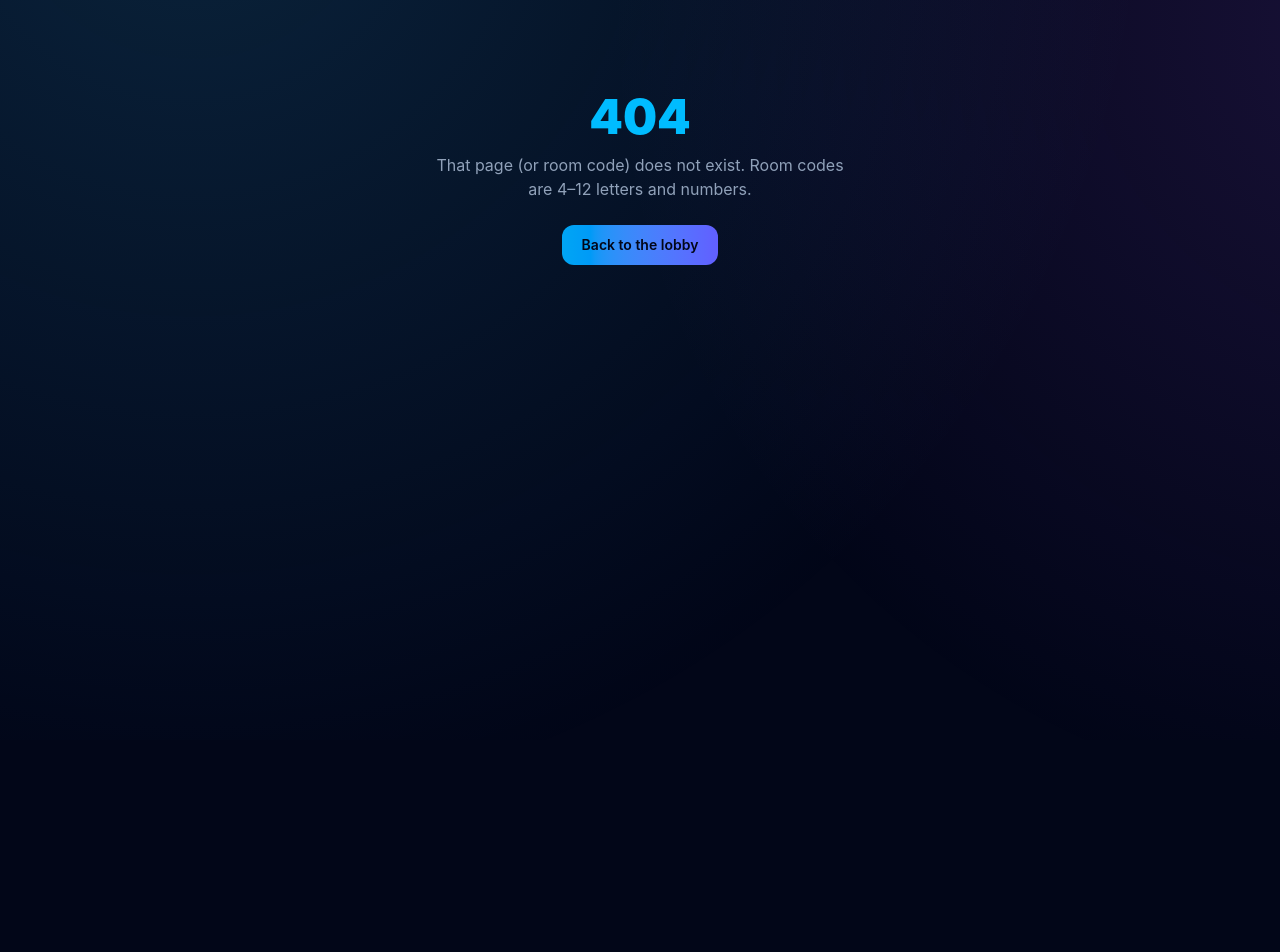
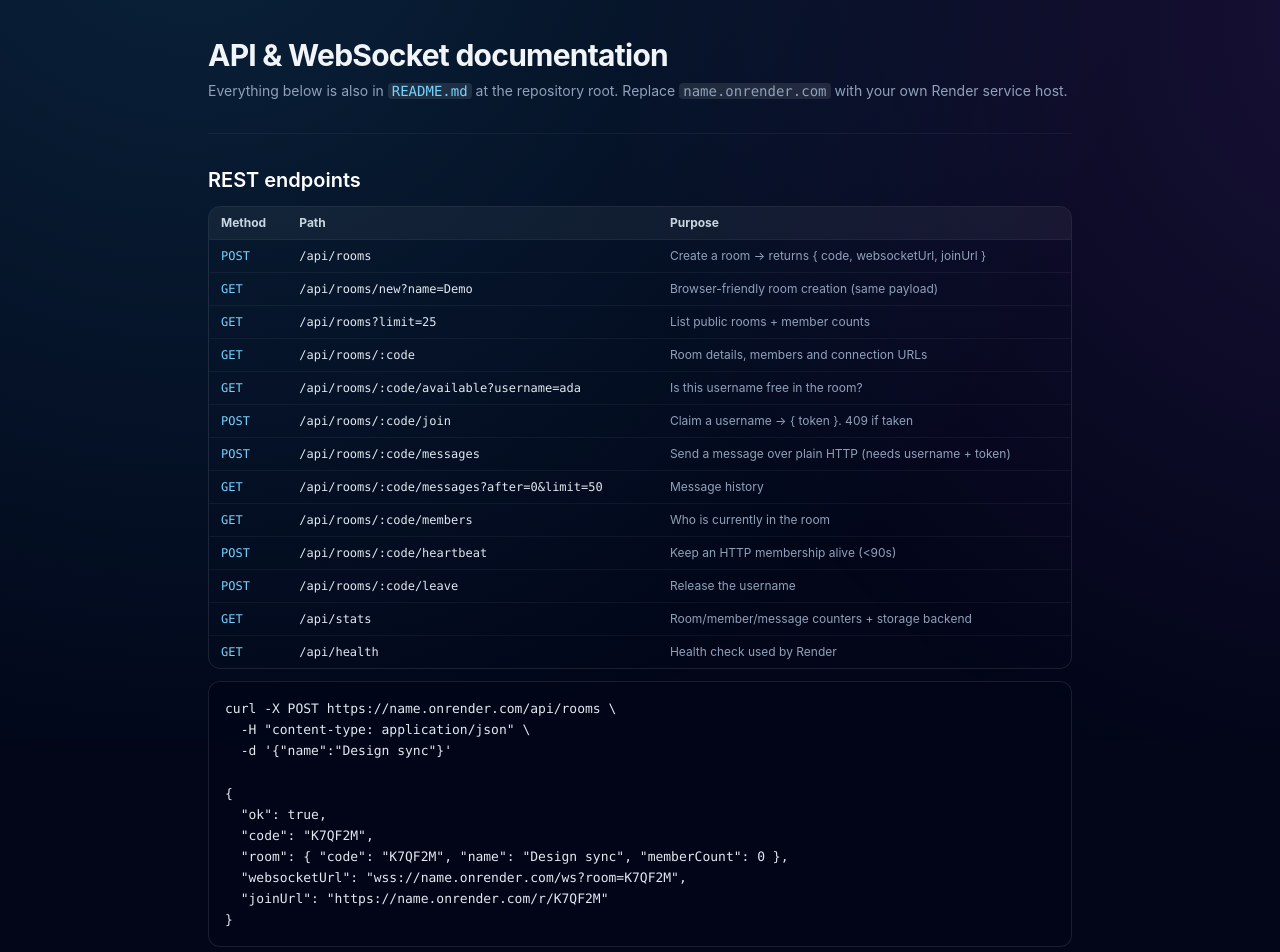
Before and after one commit to voidluax/WebsocketChat, a Next.js app: page /docs in a window 1280 px wide. Before the commit this address had no page. Shown: the part 60-1012 px from the top of the page. Before the commit the page ends 800 px from the top, so only its background shows below. Built offline with nearby package versions, Linux system fonts and the light colour scheme.

Commit message:
Upload src/app/docs/page.tsx

```diff
--- /dev/null
+++ b/src/app/docs/page.tsx
@@ -0,0 +1,201 @@
+import type { ReactNode } from "react";
+
+export const dynamic = "force-static";
+
+function Code({ children }: { children: ReactNode }) {
+  return (
+    <pre className="chat-scroll mt-3 overflow-x-auto rounded-xl border border-white/10 bg-slate-950/80 p-4 text-[13px] leading-relaxed text-slate-200">
+      <code>{children}</code>
+    </pre>
+  );
+}
+
+function Section({ id, title, children }: { id: string; title: string; children: ReactNode }) {
+  return (
+    <section id={id} className="scroll-mt-24 border-t border-white/5 pt-8">
+      <h2 className="text-xl font-semibold text-white">{title}</h2>
+      <div className="mt-3 space-y-3 text-sm text-slate-400">{children}</div>
+    </section>
+  );
+}
+
+const REST_ROWS: Array<[string, string, string]> = [
+  ["POST", "/api/rooms", "Create a room → returns { code, websocketUrl, joinUrl }"],
+  ["GET", "/api/rooms/new?name=Demo", "Browser-friendly room creation (same payload)"],
+  ["GET", "/api/rooms?limit=25", "List public rooms + member counts"],
+  ["GET", "/api/rooms/:code", "Room details, members and connection URLs"],
+  ["GET", "/api/rooms/:code/available?username=ada", "Is this username free in the room?"],
+  ["POST", "/api/rooms/:code/join", "Claim a username → { token }. 409 if taken"],
+  ["POST", "/api/rooms/:code/messages", "Send a message over plain HTTP (needs username + token)"],
+  ["GET", "/api/rooms/:code/messages?after=0&limit=50", "Message history"],
+  ["GET", "/api/rooms/:code/members", "Who is currently in the room"],
+  ["POST", "/api/rooms/:code/heartbeat", "Keep an HTTP membership alive (<90s)"],
+  ["POST", "/api/rooms/:code/leave", "Release the username"],
+  ["GET", "/api/stats", "Room/member/message counters + storage backend"],
+  ["GET", "/api/health", "Health check used by Render"],
+];
+
+const WS_CLIENT_FRAMES: Array<[string, string]> = [
+  ["create_room", `{"type":"create_room","name":"Standup","username":"ada"}`],
+  ["join", `{"type":"join","room":"ABC123","username":"ada"}`],
+  ["message", `{"type":"message","text":"hello world"}`],
+  ["typing", `{"type":"typing","state":true}`],
+  ["members", `{"type":"members"}`],
+  ["history", `{"type":"history","after":0,"limit":50}`],
+  ["leave", `{"type":"leave"}`],
+  ["ping", `{"type":"ping"}`],
+];
+
+const WS_SERVER_FRAMES: Array<[string, string]> = [
+  ["welcome", "Sent immediately after the socket opens"],
+  ["room_created", "{ code, room } after a create_room frame"],
+  ["joined", "{ room, username, token, members, history }"],
+  ["message", "{ id, room, username, text, ts, kind:'chat' }"],
+  ["system", "join/leave notices (kind:'system')"],
+  ["presence", "{ members: [...], count }"],
+  ["typing", "{ username, state }"],
+  ["error", "{ code, message } – see error codes below"],
+  ["pong", "reply to ping"],
+];
+
+const ERRORS: Array<[string, string, string]> = [
+  ["USERNAME_TAKEN", "409", "4409 — username already in the room"],
+  ["ROOM_NOT_FOUND", "404", "4404 — unknown room code"],
+  ["INVALID_USERNAME", "400", "4400 — 2–24 chars, [A-Za-z0-9 ._-]"],
+  ["INVALID_CODE", "400", "4400 — code must be 4–12 alphanumerics"],
+  ["NOT_IN_ROOM", "403", "— join before sending"],
+  ["RATE_LIMITED", "429", "4429 — 20 msgs / 10s per user"],
+];
+
+export default function DocsPage() {
+  return (
+    <main className="mx-auto max-w-4xl space-y-8 px-4 pb-24 pt-10">
+      <header>
+        <h1 className="text-3xl font-bold tracking-tight">API &amp; WebSocket documentation</h1>
+        <p className="mt-2 text-sm text-slate-400">
+          Everything below is also in <code className="rounded bg-white/10 px-1 text-sky-300">README.md</code> at the
+          repository root. Replace <code className="rounded bg-white/10 px-1">name.onrender.com</code> with your own
+          Render service host.
+        </p>
+      </header>
+
+      <Section id="rest" title="REST endpoints">
+        <div className="overflow-x-auto rounded-xl border border-white/10">
+          <table className="w-full text-left text-xs">
+            <thead className="bg-white/5 text-slate-300">
+              <tr>
+                <th className="px-3 py-2">Method</th>
+                <th className="px-3 py-2">Path</th>
+                <th className="px-3 py-2">Purpose</th>
+              </tr>
+            </thead>
+            <tbody>
+              {REST_ROWS.map(([method, path, purpose]) => (
+                <tr key={`${method}-${path}`} className="border-t border-white/5">
+                  <td className="px-3 py-2 font-mono text-sky-300">{method}</td>
+                  <td className="px-3 py-2 font-mono text-slate-200">{path}</td>
+                  <td className="px-3 py-2 text-slate-400">{purpose}</td>
+                </tr>
+              ))}
+            </tbody>
+          </table>
+        </div>
+        <Code>{`curl -X POST https://name.onrender.com/api/rooms \\
+  -H "content-type: application/json" \\
+  -d '{"name":"Design sync"}'
+
+{
+  "ok": true,
+  "code": "K7QF2M",
+  "room": { "code": "K7QF2M", "name": "Design sync", "memberCount": 0 },
+  "websocketUrl": "wss://name.onrender.com/ws?room=K7QF2M",
+  "joinUrl": "https://name.onrender.com/r/K7QF2M"
+}`}</Code>
+      </Section>
+
+      <Section id="ws" title="WebSocket">
+        <p>
+          Connect to <code className="text-sky-300">wss://name.onrender.com</code> (root),{" "}
+          <code className="text-sky-300">/ws</code>, <code className="text-sky-300">/chat</code> or{" "}
+          <code className="text-sky-300">/ws/&lt;CODE&gt;</code>. Add{" "}
+          <code className="text-sky-300">?room=CODE&amp;username=NAME</code> to join instantly, or send a join frame.
+        </p>
+        <Code>{`const ws = new WebSocket("wss://name.onrender.com/ws?room=K7QF2M&username=ada");
+
+ws.onmessage = (e) => console.log(JSON.parse(e.data));
+ws.onopen = () => ws.send(JSON.stringify({ type: "message", text: "hi" }));
+
+// create a room over the socket instead of REST
+ws.send(JSON.stringify({ type: "create_room", name: "Standup", username: "ada" }));`}</Code>
+        <div className="grid gap-4 md:grid-cols-2">
+          <div>
+            <h3 className="text-sm font-semibold text-slate-200">Client → server</h3>
+            <ul className="mt-2 space-y-1 text-xs">
+              {WS_CLIENT_FRAMES.map(([name, sample]) => (
+                <li key={name} className="rounded-lg border border-white/5 bg-slate-950/50 px-3 py-2">
+                  <span className="font-mono text-sky-300">{name}</span>
+                  <code className="mt-1 block break-all text-slate-400">{sample}</code>
+                </li>
+              ))}
+            </ul>
+          </div>
+          <div>
+            <h3 className="text-sm font-semibold text-slate-200">Server → client</h3>
+            <ul className="mt-2 space-y-1 text-xs">
+              {WS_SERVER_FRAMES.map(([name, description]) => (
+                <li key={name} className="rounded-lg border border-white/5 bg-slate-950/50 px-3 py-2">
+                  <span className="font-mono text-emerald-300">{name}</span>
+                  <span className="mt-1 block text-slate-400">{description}</span>
+                </li>
+              ))}
+            </ul>
+          </div>
+        </div>
+      </Section>
+
+      <Section id="usernames" title="Unique usernames per room">
+        <p>
+          A username is claimed by a unique index on <code>(room_id, lower(username))</code>. A second client that
+          tries the same name in the same room gets an <code className="text-rose-300">USERNAME_TAKEN</code> error and
+          the socket is closed with code <code className="text-rose-300">4409</code> — it never joins and never
+          receives room traffic. Names are released on disconnect (or after 90s without a heartbeat).
+        </p>
+        <div className="overflow-x-auto rounded-xl border border-white/10">
+          <table className="w-full text-left text-xs">
+            <thead className="bg-white/5 text-slate-300">
+              <tr>
+                <th className="px-3 py-2">Code</th>
+                <th className="px-3 py-2">HTTP</th>
+                <th className="px-3 py-2">WebSocket / notes</th>
+              </tr>
+            </thead>
+            <tbody>
+              {ERRORS.map(([code, http, note]) => (
+                <tr key={code} className="border-t border-white/5">
+                  <td className="px-3 py-2 font-mono text-rose-300">{code}</td>
+                  <td className="px-3 py-2 font-mono text-slate-200">{http}</td>
+                  <td className="px-3 py-2 text-slate-400">{note}</td>
+                </tr>
+              ))}
+            </tbody>
+          </table>
+        </div>
+      </Section>
+
+      <Section id="render" title="Deploy on Render (free tier)">
+        <p>Create a Web Service → Runtime: Node → then use:</p>
+        <Code>{`Build Command:  npm install && npm run build
+Start Command:  npm run start`}</Code>
+        <p>
+          <code className="text-sky-300">npm run start</code> runs{" "}
+          <code className="text-sky-300">NODE_ENV=production node server.mjs</code>, which serves Next.js, the REST API
+          and the WebSocket gateway on the single port Render provides via <code>$PORT</code>.
+        </p>
+        <p>
+          Optional: set <code className="text-sky-300">DATABASE_URL</code> to a Render PostgreSQL instance for
+          persistent history. Without it the server automatically uses an in-memory store.
+        </p>
+      </Section>
+    </main>
+  );
+}
```
